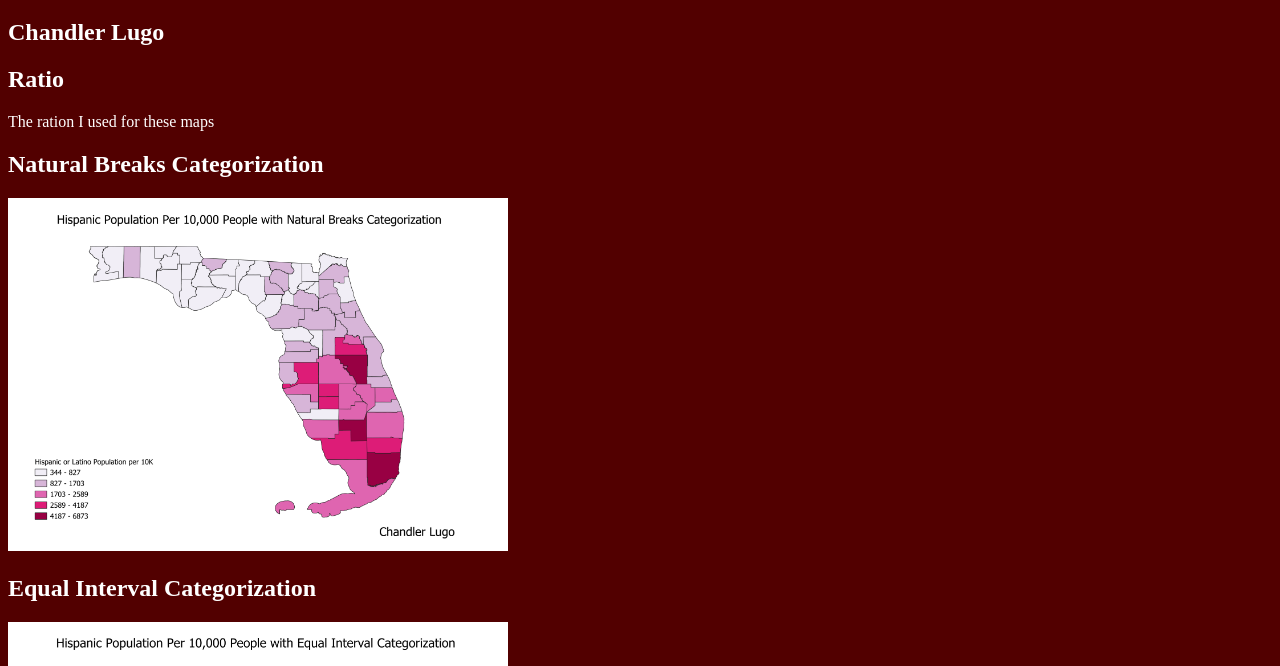
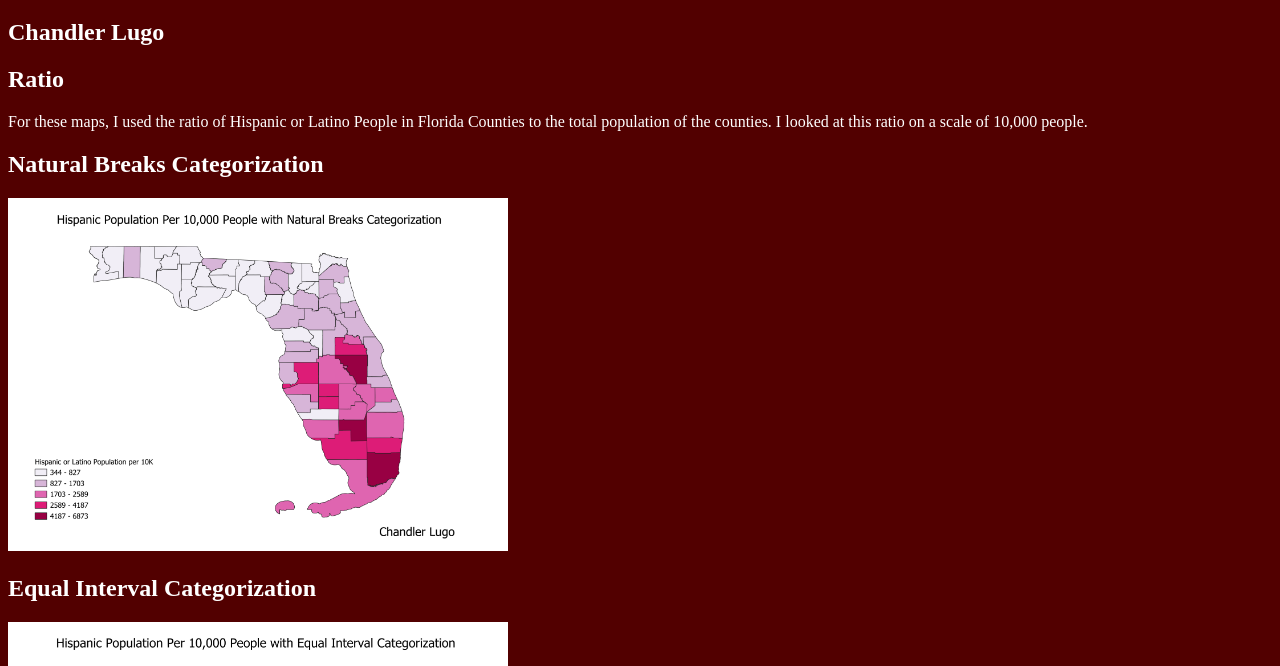
Before and after one commit to ChandlerLugo/Homework6_Pt2, a plain HTML site: page index.html in a window 1280 px wide. Shown: the part 61-727 px from the top of the page. Drawn offline with Linux system fonts and the light colour scheme.

Commit message:
Update index.html

```diff
--- a/index.html
+++ b/index.html
@@ -11,7 +11,8 @@
 <h2 style="color:white">Chandler Lugo</h2>
 <h3 style="color:white"> </h3>
 <h2 style="color:white"> Ratio </h2>
-<p style="color:white"> The ration I used for these maps </p>
+<p style="color:white"> For these maps, I used the ratio of Hispanic or Latino People in Florida
+Counties to the total population of the counties. I looked at this ratio on a scale of 10,000 people. </p>
 <!-- Your map goes here -->
 <h2 style="color:white">Natural Breaks Categorization</h2>
 <a href="Homework6Pt2Map1.png" style="color:white">
```
